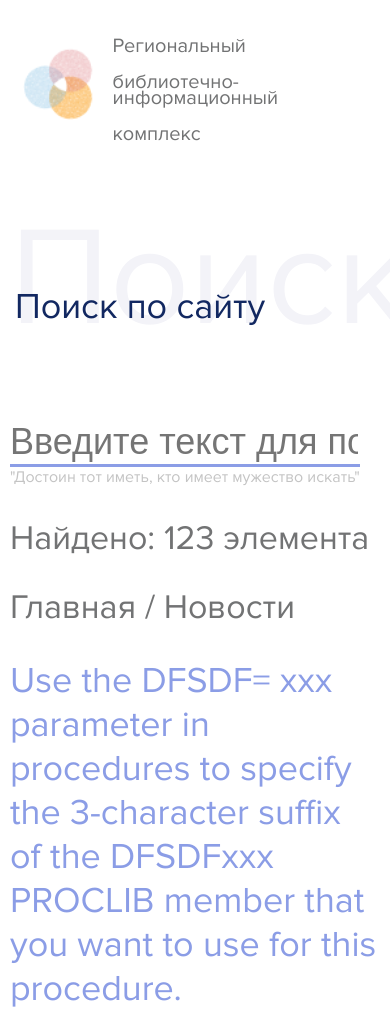
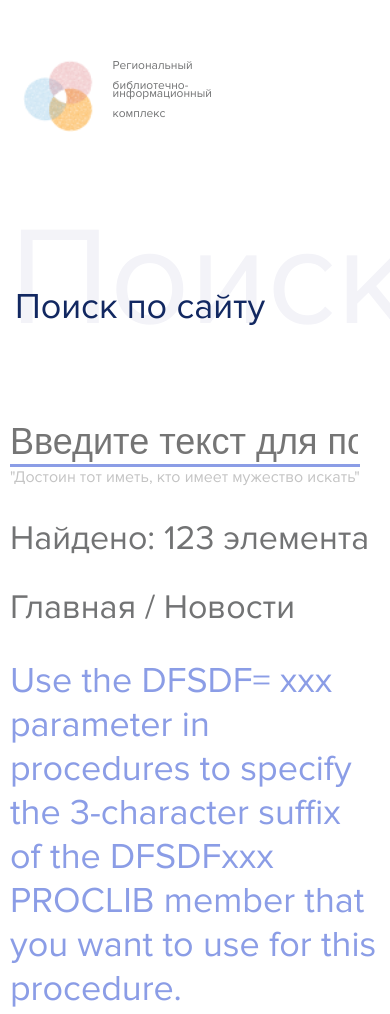
Before and after one commit to yaroslavcherkaev/yaroslavcherkaev.github.io, a plain HTML site: page index.html in a window 390 px wide. Shown: the top 1014 px of the page. Drawn offline with Linux system fonts and the light colour scheme.

Commit message:
Add files via upload

```diff
--- a/styles.css
+++ b/styles.css
@@ -219,14 +219,8 @@ button{
         height:100px;
     }
 
-    .logotype{
+    .logotype-text{
 
-        p{
-            font-size: 20px;
-            line-height: 16px;
-            margin-top:0px;
-
-        }
     }
 
     .menubar{
```
